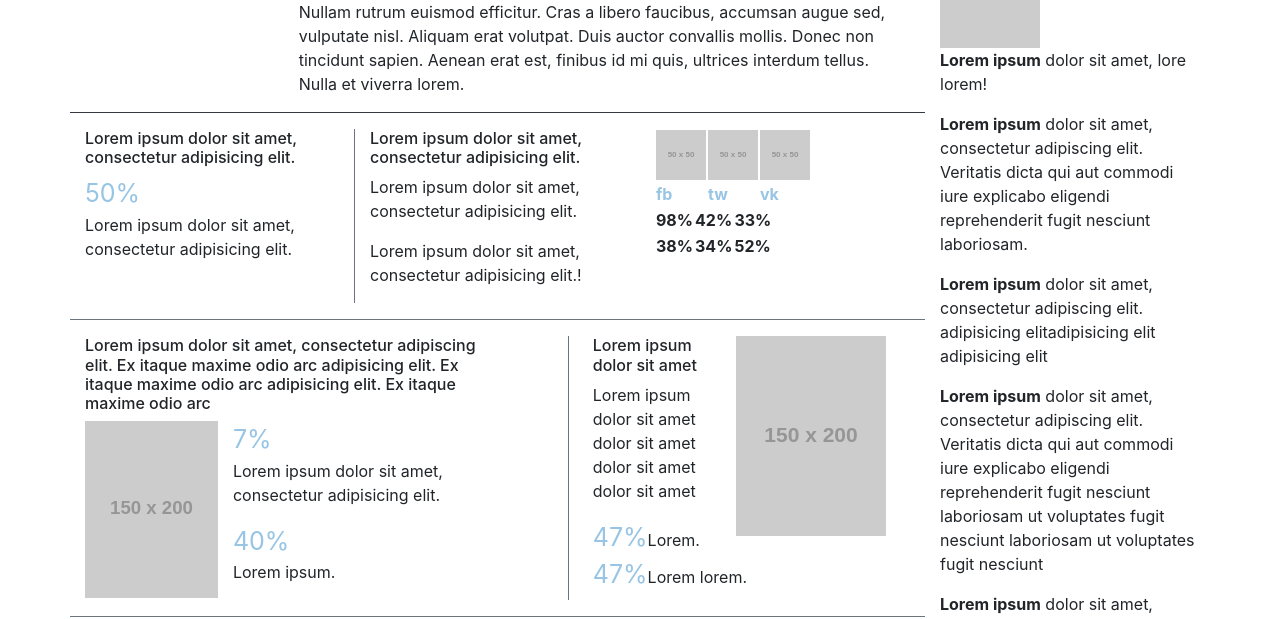
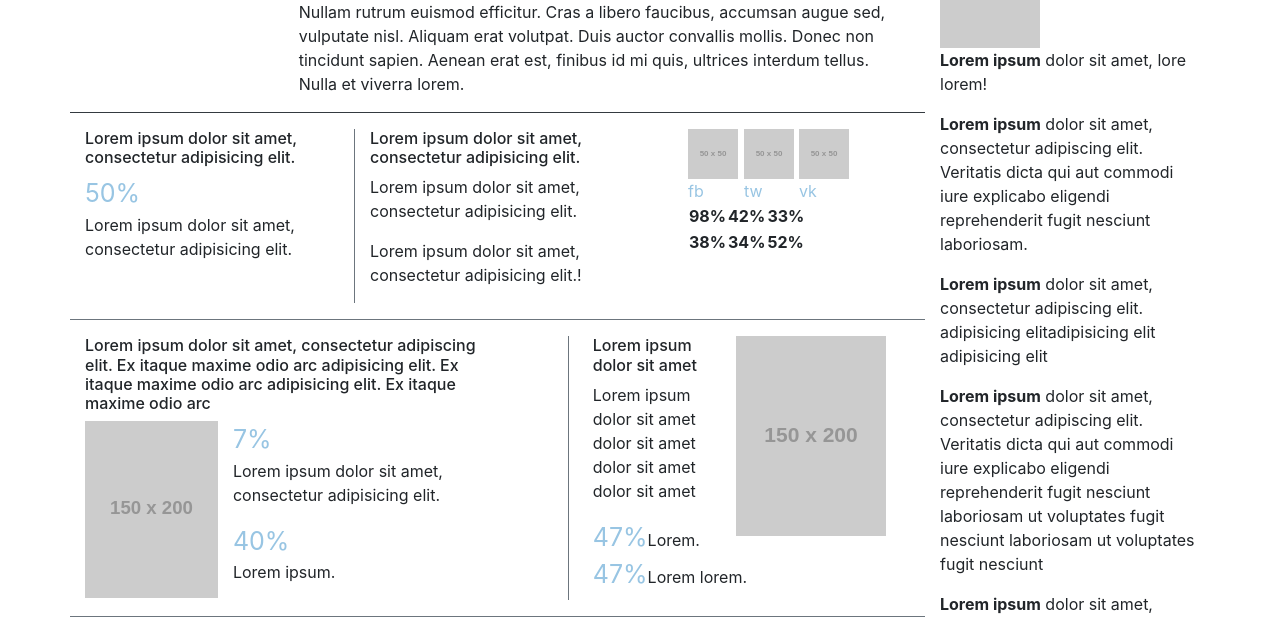
Before and after one commit to RuslanChabin/bootstrap_grid, a plain HTML site: page index.html in a window 1280 px wide. Shown: the part 176-795 px from the top of the page. Drawn offline with nearby package versions, Linux system fonts and the light colour scheme; placeholder pictures from the web are drawn by us.

Commit message:
table off, figure-caption

```diff
--- a/index.html
+++ b/index.html
@@ -33,19 +33,29 @@
           <p>Lorem ipsum dolor sit amet, consectetur adipisicing elit.</p>
           <p>Lorem ipsum dolor sit amet, consectetur adipisicing elit.!</p>
         </div>
-        <div class="col-4">
-           <table>
-             <tr>
-               <th><img src="http://via.placeholder.com/50x50"></th>
-               <th><img src="http://via.placeholder.com/50x50"></th>
-               <th><img src="http://via.placeholder.com/50x50"></th>
-             </tr>
-             <tr>
-               <th><a href="#">fb</a></th>
-               <th><a href="#">tw</a></th>
-               <th><a href="#">vk</a></th>
-             </tr>
-            </table>
+        <div class="col-4 pl-5">
+           <div class="row">
+             <div class="col-3">
+               <img src="http://via.placeholder.com/50x50">
+             </div>
+             <div class="col-3 pl-2">
+               <img src="http://via.placeholder.com/50x50">
+             </div>
+             <div class="col-3 pl-0">
+               <img src="http://via.placeholder.com/50x50">
+             </div>
+             </div>
+             <div class="row">
+               <div class="col-3">
+                 <a href="#">fb</a>
+               </div>
+               <div class="col-3 pl-2">
+                 <a href="#">tw</a>
+               </div>
+               <div class="col-3 pl-0">
+                 <a href="#">vk</a>
+               </div>
+            </div>
             <table>
              <tr>
                <th>98%</th>
```
Also changed, not shown: gridb.html (+8 -9 lines), css/main.css (line endings or trailing spaces), 1 other file.
